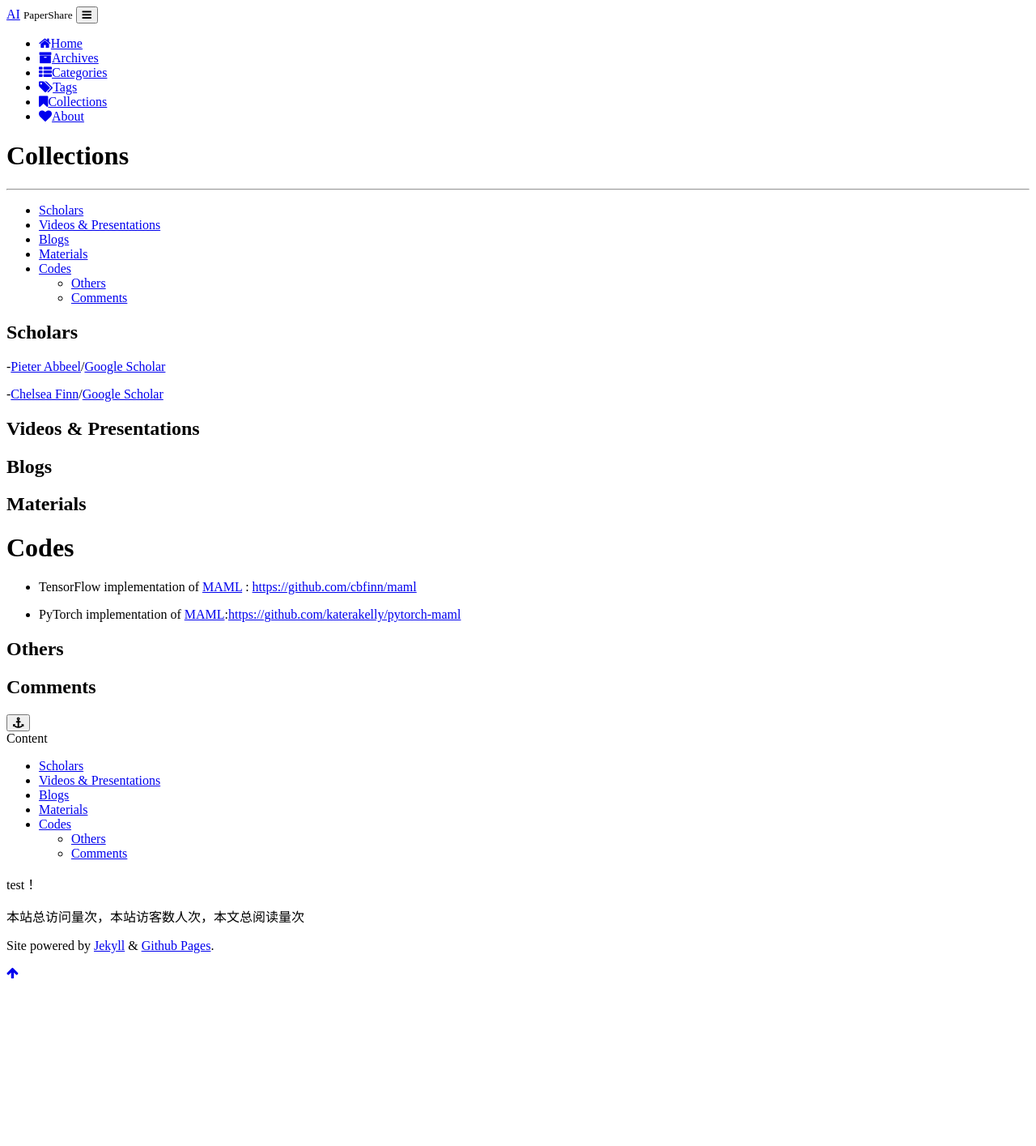
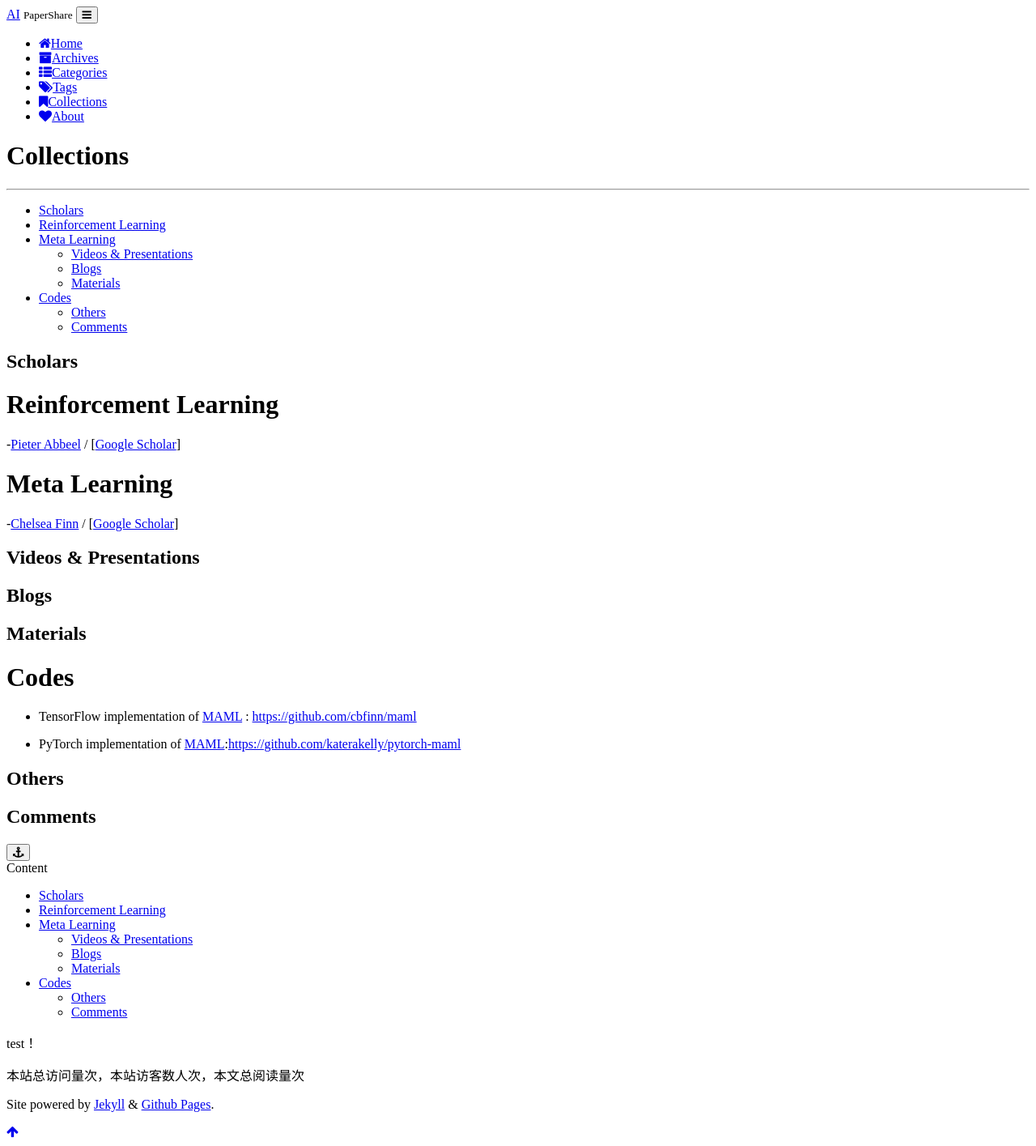
Before and after one commit to tyliu22/tyliu22.github.io, a Jekyll site: the page built from page/3collections.md, in a window 1280 px wide. Shown: the whole page at 81% size. Built offline with Jekyll 4.4.1, drawn with Linux system fonts in a browser that asks for light colours; comment, search, counter and statistics services are not loaded; a style sheet for code colours, icons or effects is not loaded; before the commit the page ends 1219 px from its top, so only the background shows below that.

Commit message:
Update 3collections.md

```diff
--- a/page/3collections.md
+++ b/page/3collections.md
@@ -10,10 +10,11 @@ type: page
 {:toc}
 
 ## Scholars
+# Reinforcement Learning
+-[Pieter Abbeel](http://www.cs.berkeley.edu/~pabbeel) / [[Google Scholar](https://scholar.google.com/citations?user=vtwH6GkAAAAJ&hl=en)]
 
--[Pieter Abbeel](http://www.cs.berkeley.edu/~pabbeel)/[Google Scholar](https://scholar.google.com/citations?user=vtwH6GkAAAAJ&hl=en)
-
--[Chelsea Finn](https://ai.stanford.edu/~cbfinn/)/[Google Scholar](https://scholar.google.com/citations?hl=en&user=1xw2vTsAAAAJ)
+# Meta Learning
+-[Chelsea Finn](https://ai.stanford.edu/~cbfinn/) / [[Google Scholar](https://scholar.google.com/citations?hl=en&user=1xw2vTsAAAAJ)]
 
 ## Videos & Presentations
 
```
